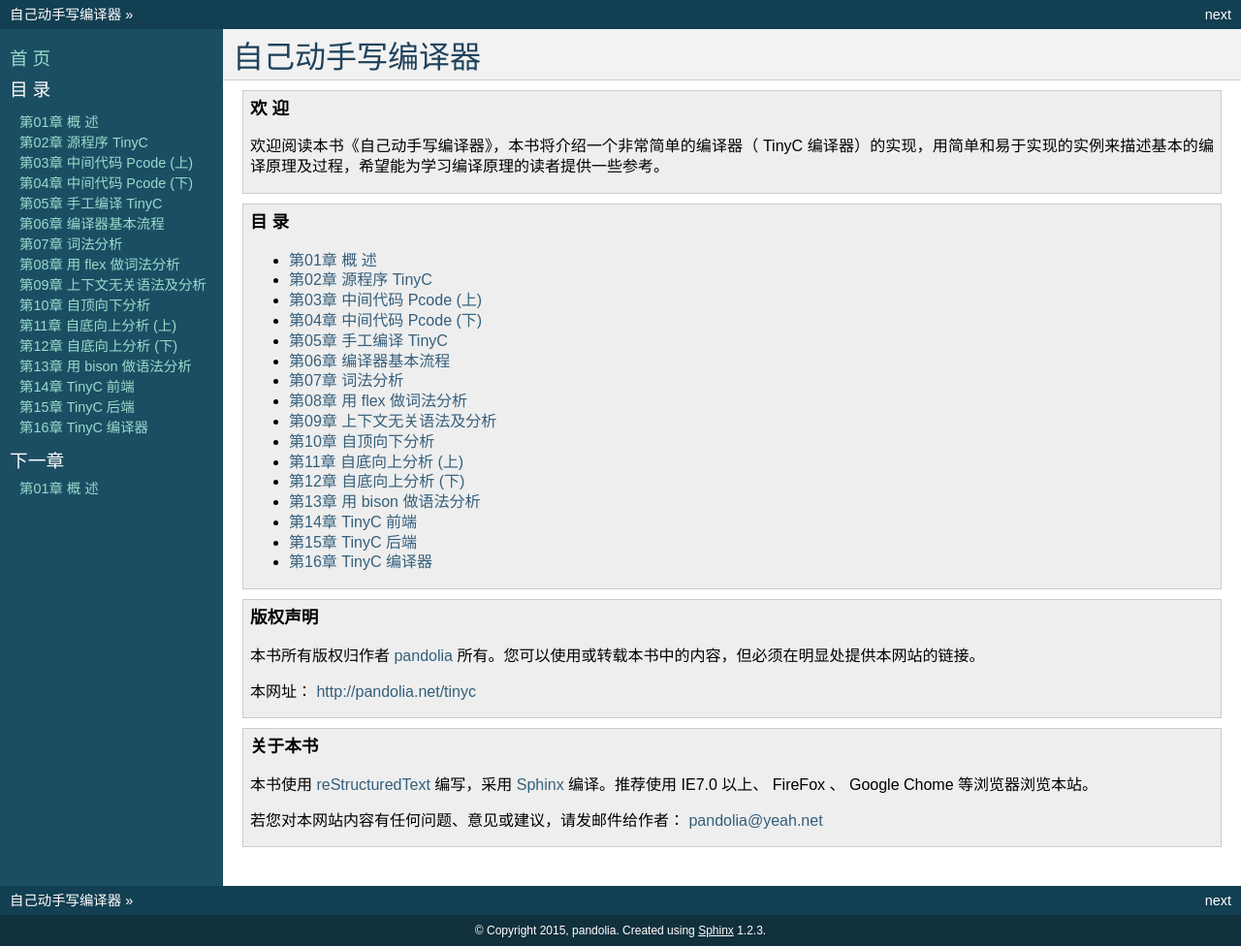
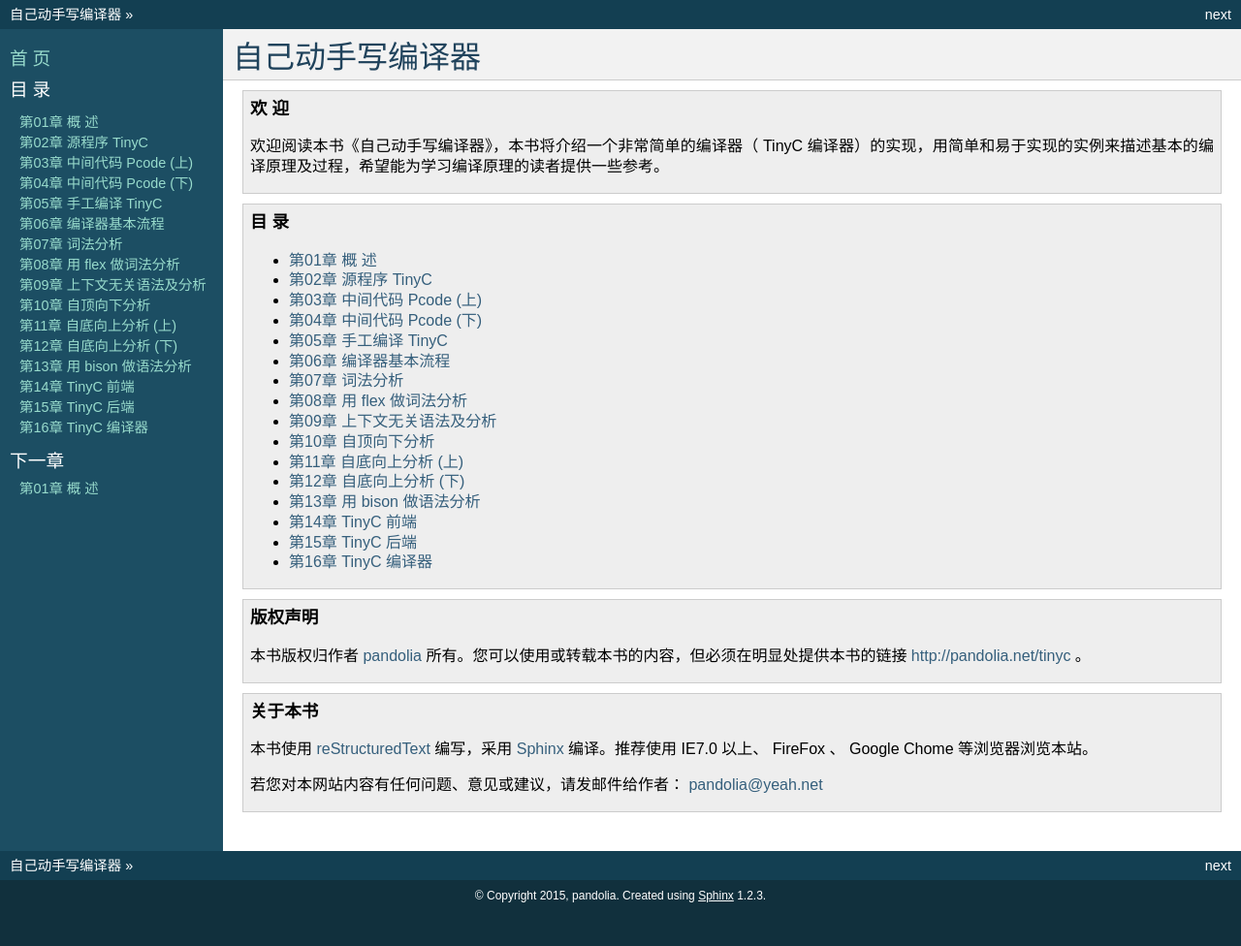
Before and after one commit to pandolia/pandolia.github.io, a Jekyll site: the page tinyc/index.html, which Jekyll copies as it is, in a window 1280 px wide. Shown: the whole page at 97% size. Built offline with Jekyll 4.4.1, drawn with Linux system fonts in a browser that asks for light colours; after the commit the page ends 940 px from its top, so only the background shows below that.

Commit message:
modify tinyc/index.html

```diff
--- a/_config.yml
+++ b/_config.yml
@@ -11,7 +11,6 @@ description: > # this means to ignore newlines until "baseurl:"
   编程 算法 汇编 静态博客
 baseurl:  # the subpath of your site, e.g. /blog
 github_username:  pandolia
-include: ["/test/_x/bbb.png"]
 
 # customer global variable
 navigation:
--- a/tinyc/index.html
+++ b/tinyc/index.html
@@ -73,8 +73,7 @@
 </div>
 <div class="topic">
 <p class="topic-title first">版权声明</p>
-<p>本书所有版权归作者 <a class="reference external" href="http://pandolia.net">pandolia</a> 所有。您可以使用或转载本书中的内容，但必须在明显处提供本网站的链接。</p>
-<p>本网址： <a class="reference external" href="http://pandolia.net/tinyc">http://pandolia.net/tinyc</a></p>
+<p>本书版权归作者 <a class="reference external" href="http://pandolia.net">pandolia</a> 所有。您可以使用或转载本书的内容，但必须在明显处提供本书的链接 <a class="reference external" href="http://pandolia.net/tinyc">http://pandolia.net/tinyc</a> 。</p>
 </div>
 <div class="topic">
 <p class="topic-title first">关于本书</p>
```
